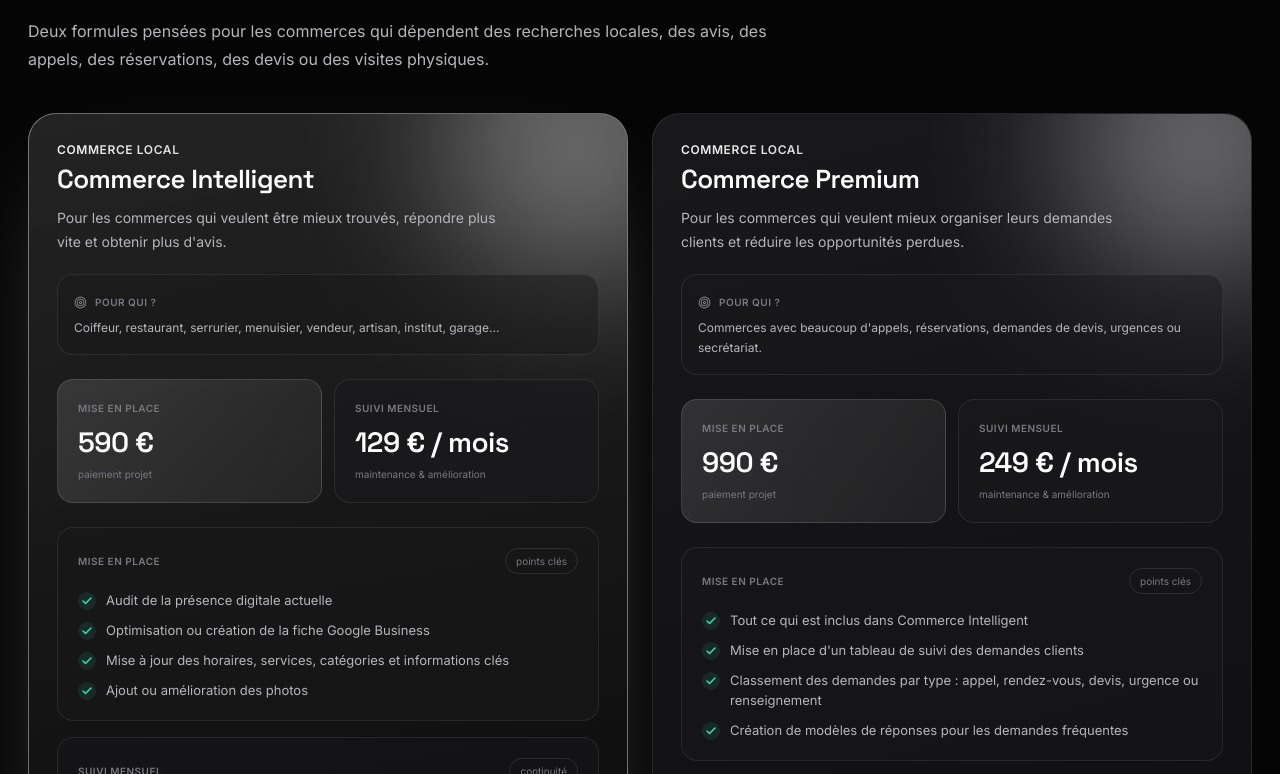
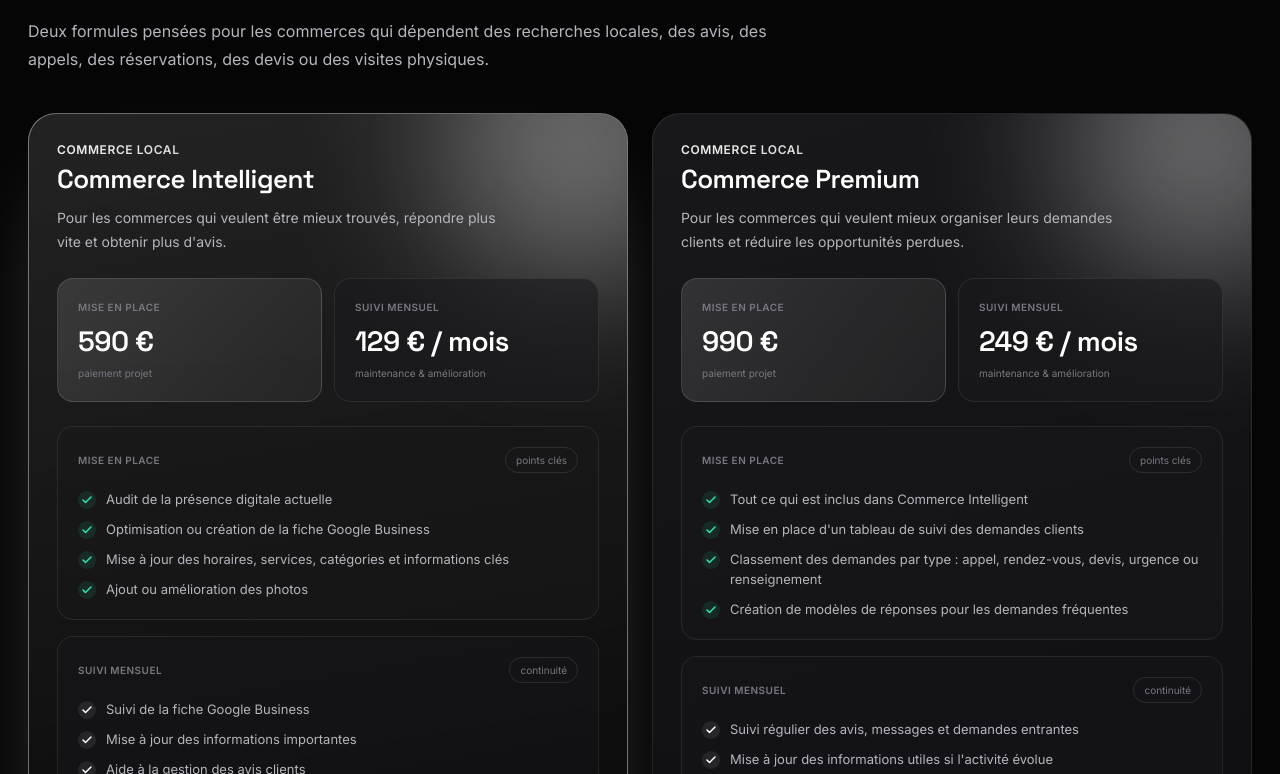
Before and after one commit to esigelecParfait/OptimalLogic, a Next.js app: page /tarifs in a window 1280 px wide. Shown: the part 1306-2080 px from the top of the page. Built offline with nearby package versions, Linux system fonts and the light colour scheme; no server answers.

Commit message:
Mis a jour de la page Tarifs

```diff
--- a/app/(main)/tarifs/page.tsx
+++ b/app/(main)/tarifs/page.tsx
@@ -591,18 +591,6 @@ export default function TarifsPage() {
           <p className="mt-3 text-sm leading-6 text-mut">{pack.subtitle}</p>
         </div>
 
-        {pack.target && (
-          <div
-            className="relative z-[1] mt-5 rounded-2xl border border-white/[0.08] p-4"
-            style={{ background: "rgba(26,26,29,0.48)" }}
-          >
-            <div className="mb-2 inline-flex items-center gap-2 text-[10px] font-semibold uppercase tracking-wider text-mut-2">
-              <Target size={13} strokeWidth={2} />
-              Pour qui ?
-            </div>
-            <p className="text-xs leading-5 text-mut">{pack.target}</p>
-          </div>
-        )}
 
         <div className="relative z-[1] mt-6 grid gap-3 sm:grid-cols-2">
           <div
```
